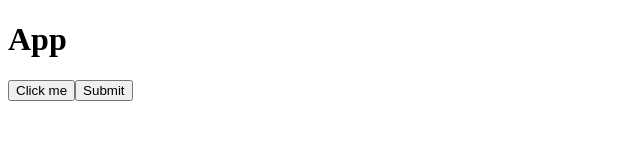
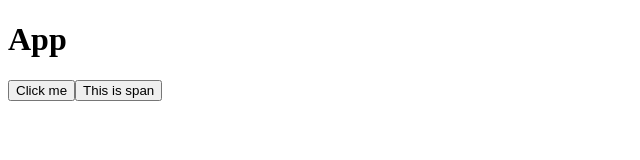
Before and after one commit to u7663394/react-learning-journey, a React (Vite) app in the folder react-ts-demo/: page / in a window 1280 px wide. Shown: the top 160 px of the page, without its empty margins (0-640 px from the left). Built offline with nearby package versions, Linux system fonts and the light colour scheme.

Commit message:
feat: add type annotations for children in props

```diff
--- /dev/null
+++ b/react-ts-demo/src/03-props-children.tsx
@@ -0,0 +1,28 @@
+/**
+ * children 是 React 里用于 "组件嵌套内容" 的特殊 prop
+ * 组件标签之间写的内容，都会自动传给 children
+ * 通过内置的 ReactNode 类型来注解
+ */
+
+type Props = {
+  children: React.ReactNode;
+};
+
+const MyButton = (props: Props) => {
+  console.log(props);
+  return <button>{props.children}</button>;
+};
+
+const App = () => {
+  return (
+    <div>
+      <h1>App</h1>
+      <MyButton>Click me</MyButton>
+      <MyButton>
+        <span>This is span</span>
+      </MyButton>
+    </div>
+  );
+};
+
+export default App;
--- a/react-ts-demo/src/main.tsx
+++ b/react-ts-demo/src/main.tsx
@@ -1,4 +1,4 @@
 import { createRoot } from "react-dom/client";
-import App from "./02-props-basic";
+import App from "./03-props-children";
 
 createRoot(document.getElementById("root")!).render(<App />);
```
